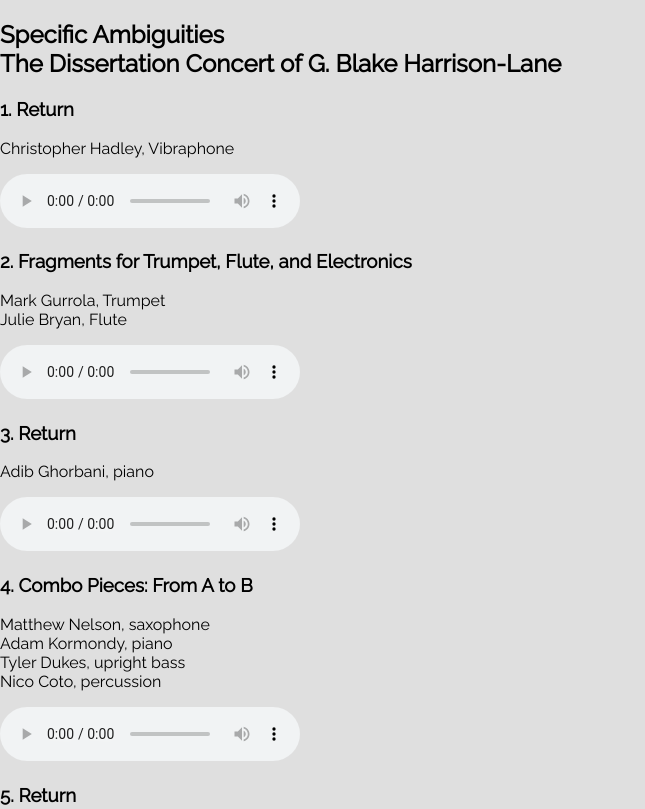
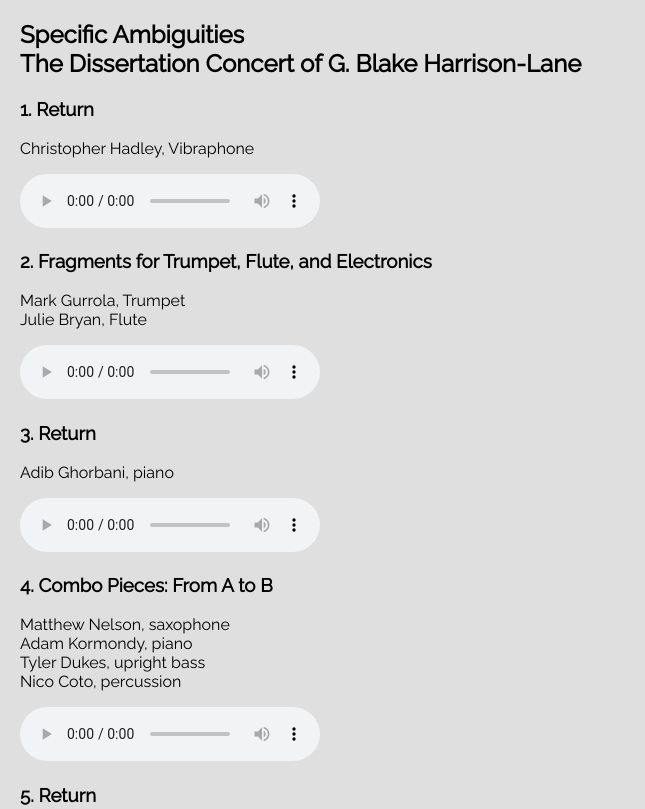
Before and after one commit to torantine/torantine.github.io, a plain HTML site: page pages/music.html in a window 1280 px wide. Shown: the top 809 px of the page, without its empty margins (0-645 px from the left). Drawn offline with Linux system fonts and the light colour scheme.

Commit message:
Added margin to .main

```diff
--- a/css/background_styles.css
+++ b/css/background_styles.css
@@ -7,3 +7,7 @@
 html {
     background-color: #DFDFDF;
 }
+
+.main {
+    margin: 20px;
+}
--- a/pages/music.html
+++ b/pages/music.html
@@ -31,6 +31,7 @@
         </ul>
         </div>
     </nav> -->
+    <div class="main">
     <h2>Specific Ambiguities<br>The Dissertation Concert of G. Blake Harrison-Lane</h2>
     <h3>1. Return</h3>
     <p>Christopher Hadley, Vibraphone</p>
@@ -84,5 +85,6 @@
             <div class="body" data-body></div>
         </div>
     </template>
+</div>
 </body>
 </html>
```
